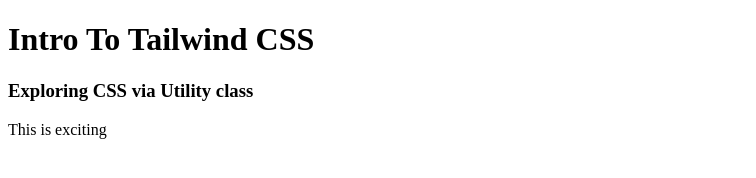
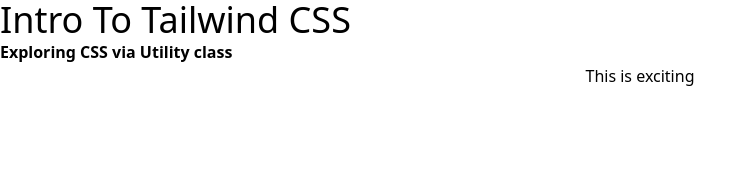
Before and after one commit to Mdsheikhsady/Intro-To-Tailwind-CSS, a plain HTML site: page index.html in a window 1280 px wide. Shown: the whole page, without its empty margins (0-756 px from the left). Drawn offline with nearby package versions, Linux system fonts and the light colour scheme.

Commit message:
some tailwind css add

```diff
--- a/index.html
+++ b/index.html
@@ -4,10 +4,11 @@
     <meta charset="UTF-8">
     <meta name="viewport" content="width=device-width, initial-scale=1.0">
     <title>Intro to Tailwind CSS</title>
+    <script src="https://cdn.jsdelivr.net/npm/@tailwindcss/browser@4"></script>
 </head>
 <body>
-    <h1>Intro To Tailwind CSS</h1>
-    <h3>Exploring CSS via Utility class</h3>
-    <p>This is exciting</p>
+    <h1 class="text-4xl">Intro To Tailwind CSS</h1>
+    <h3 class="font-bold">Exploring CSS via Utility class</h3>
+    <p class="text-center">This is exciting</p>
 </body>
 </html>
--- /dev/null
+++ b/tailwind.init.css
@@ -0,0 +1 @@
+@import "tailwindcss"
```
